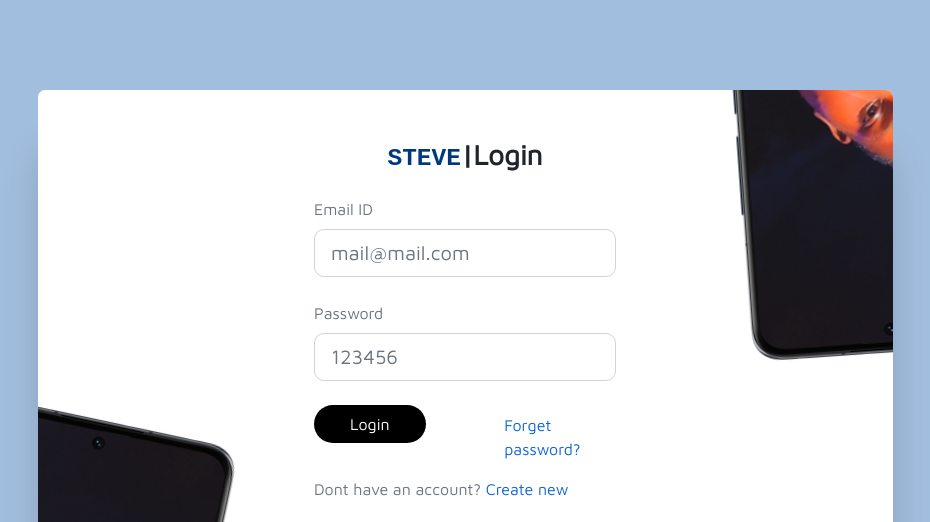
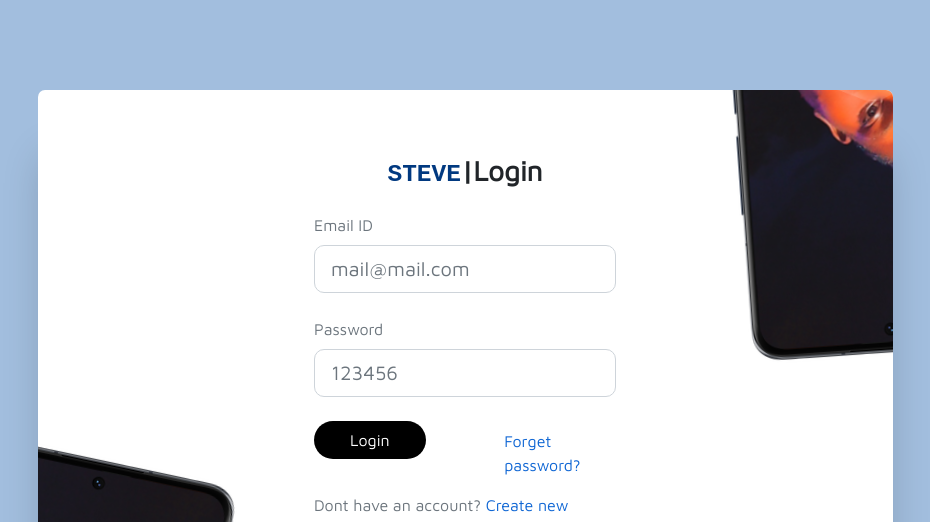
Before and after one commit to olayemi5/beatiful-designs, a plain HTML site: page auth2/login.html in a window 1280 px wide. Shown: the top 522 px of the page, without its empty margins (175-1105 px from the left). Drawn offline with nearby package versions, Linux system fonts and the light colour scheme; some icons are missing; a web font is replaced by a local one.

Commit message:
Little adjust ment to some elements

```diff
--- a/auth2/login.html
+++ b/auth2/login.html
@@ -16,13 +16,12 @@
     <title>Login | STEVE</title>
   </head>
   <body>
-    <div class="container ca">
+    <div class="container">
       <div class="row top-spacing d-flex justify-content-center">
-
         <div class="col-md-9 p-5 content">
           <img src="assets/mock.png" class="mock-1" alt="">
           <img src="assets/mock.png" class="mock-2" alt="">
-          <div class="row d-flex justify-content-center">
+          <div class="row d-flex justify-content-center pb-4 pt-3">
             <div class="col-md-5">
               <h3 class="text-center"><b><small class="emphazise-solid font-small">STEVE</small>|Login</b></h3>
               <div class="form mt-4">
```
